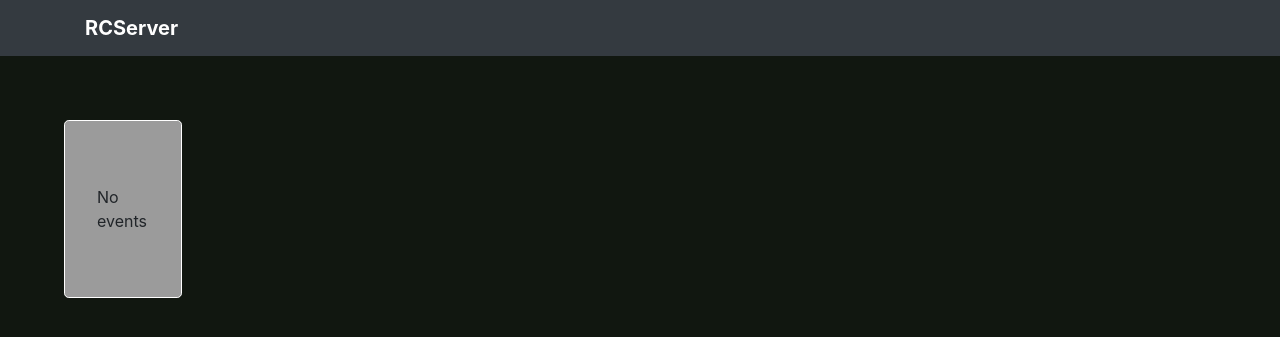
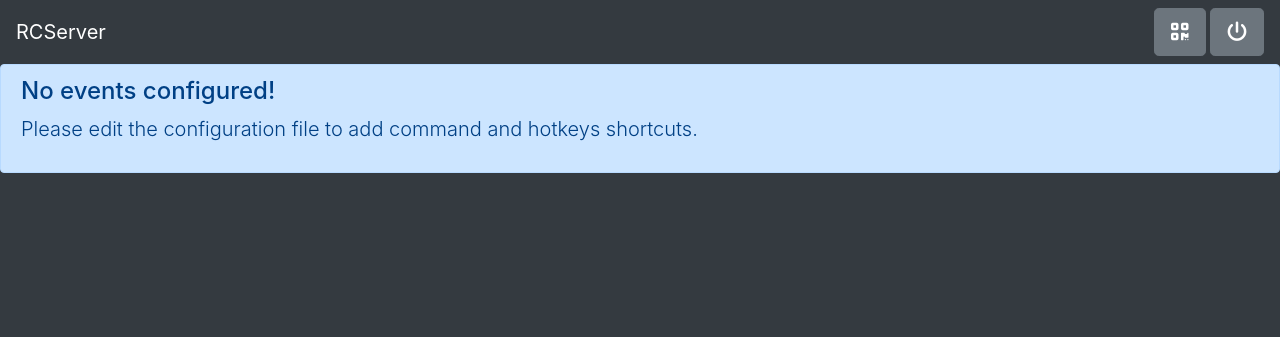
Before and after one commit to loiccoyle/thqm, a Python web app: template rc_server/templates/index.html in a window 1280 px wide. Shown: the top 337 px of the page. Run offline with Jinja, Linux system fonts and the light colour scheme; the template is opened without the code that fills it, so the values that code supplies are empty; some libraries are stand-ins or nearby versions.

Commit message:
redesign, cleanup, cli interface

```diff
--- a/rc_server/static/index.css
+++ b/rc_server/static/index.css
@@ -1,51 +1,56 @@
 .grid {
     display: grid;
-    grid-template-columns: repeat(auto-fill, minmax(8rem, 1fr));
-    grid-auto-rows: 1fr;
+    grid-template-columns: repeat(auto-fill, minmax(14rem, 1fr));
+    grid-gap: 10px;
 
     width: 90%;
     margin-left: auto;
     margin-right: auto;
-    margin-top: 5%;
+    margin-top: 2.5%;
 }
 
-.grid::before {
-    content: '';
-    width: 0;
-    padding-bottom: 100%;
-    grid-row: 1 / 1;
-    grid-column: 1 / 1;
-}
+/* .grid::before { */
+/*     content: ''; */
+/*     width: 0; */
+/*     padding-bottom: 100%; */
+/*     grid-row: 1 / 1; */
+/*     grid-column: 1 / 1; */
+/* } */
 
-.grid > *:first-child {
-    grid-row: 1 / 1;
-    grid-column: 1 / 1;
-}
+/* .grid > *:first-child { */
+/*     grid-row: 1 / 1; */
+/*     grid-column: 1 / 1; */
+/* } */
 
-.grid > * {
-    background: rgba(155,155,155,1);
-    border: 1px white solid;
-    margin-right: 10px;
-    margin-bottom: 10px;
-}
-
-.event > ul {
+.event-content > ul {
   list-style: none;
   padding: 0;
 }
 
-.event > ul li {
-  height: 20px;
-  width: 90%;
-  margin: 10px auto;
-  background: rgba(255,255,255, 0.2);
+.event-content {
+    height: 100%;
+    width: 100%;
+    padding: 0;
 }
+
 
 .debug-border{
     border: 2px solid green;
 }
 
 .event-icon {
-    max-height:100%;
-    max-width:100%;
+    max-height: 2.5rem;
+    padding: 0;
+    margin: -1.5rem;
+    vertical-align: middle;
+
 }
+
+@media all and (max-width: 1024px) {
+    .grid {
+        grid-template-columns: 1fr;
+    }
+    html{
+        font-size:32px;
+    }
+}
--- a/rc_server/templates/index.html
+++ b/rc_server/templates/index.html
@@ -2,46 +2,79 @@
 <html>
     <head>
         <title>RCServer</title>
-	<link rel="stylesheet" href="https://stackpath.bootstrapcdn.com/bootstrap/4.4.1/css/bootstrap.min.css" integrity="sha384-Vkoo8x4CGsO3+Hhxv8T/Q5PaXtkKtu6ug5TOeNV6gBiFeWPGFN9MuhOf23Q9Ifjh" crossorigin="anonymous">
-	<!-- <script src="https://ajax.googleapis.com/ajax/libs/jquery/3.1.0/jquery.min.js"></script> -->
+        <link rel="stylesheet" href="https://maxcdn.bootstrapcdn.com/bootstrap/4.0.0/css/bootstrap.min.css" integrity="sha384-Gn5384xqQ1aoWXA+058RXPxPg6fy4IWvTNh0E263XmFcJlSAwiGgFAW/dAiS6JXm" crossorigin="anonymous">
         <link rel="stylesheet" type="text/css" href="../static/index.css">
+        <script src="https://code.jquery.com/jquery-3.2.1.slim.min.js" integrity="sha384-KJ3o2DKtIkvYIK3UENzmM7KCkRr/rE9/Qpg6aAZGJwFDMVNA/GpGFF93hXpG5KkN" crossorigin="anonymous"></script>
+        <script src="https://cdnjs.cloudflare.com/ajax/libs/popper.js/1.12.9/umd/popper.min.js" integrity="sha384-ApNbgh9B+Y1QKtv3Rn7W3mgPxhU9K/ScQsAP7hUibX39j7fakFPskvXusvfa0b4Q" crossorigin="anonymous"></script>
+        <script src="https://maxcdn.bootstrapcdn.com/bootstrap/4.0.0/js/bootstrap.min.js" integrity="sha384-JZR6Spejh4U02d8jOt6vLEHfe/JQGiRRSQQxSfFWpi1MquVdAyjUar5+76PVCmYl" crossorigin="anonymous"></script>
+        <script src="https://kit.fontawesome.com/0f95db5029.js" crossorigin="anonymous"></script>
     </head>
 
-<body style="background-color:#111710">
+    <body class='bg-dark'>
         <header>
             <div class="navbar navbar-dark bg-dark box-shadow">
-        <div class="container d-flex justify-content-between">
-          <a href="#" class="navbar-brand d-flex align-items-center">
-            <strong>RCServer</strong>
-          </a>
+                <a href="#" class="navbar-brand">RCServer</a>
+
+                <div class="my-2 my-sm-0 rounded">
+                    <button type='button' class='btn btn-secondary btn-lg' title='Show QR code' data-toggle='modal' data-target='#qrcode'>
+                        <i class="fas fa-qrcode"></i>
+                    </button>
+                    <button type="button" class="btn btn-secondary btn-lg" onclick="submit_event('shutdown_rc_server')" title="Shutdown server">
+                        <i class="fas fa-power-off"></i>
+                    </button>
                 </div>
             </div>
         </header>
 
+        <!-- Modal -->
+        <div class="modal fade" id="qrcode" tabindex="-1" role="dialog" aria-labelledby="exampleModalLabel" aria-hidden="true">
+          <div class="modal-dialog" role="document">
+            <div class="modal-content bg-dark text-light">
+              <div class="modal-body text-center">
+                  <img src='../static/qr_code.svg' style="width: 100%">
+              </div>
+            </div>
+          </div>
+        </div>
+
         <main role="main">
+            {% if events %}
             <div class="grid">
-        {% if events %}
                 {% for e in events %}
-                <div class="event rounded text-center" onclick="submit_event('{{e.event}}')">
+                <div class='card bg-secondary text-light'>
+                    <a class='btn btn-secondary event-content' role='button' onclick="submit_event('{{e.event}}')">
+                        <div class="card-header">
                             {% if e.has_icon_path() %}
-                    <img src="{{e.icon_path}}" class="event-icon"></img>
+                            <img class="event-icon" src="{{e.icon_path}}">
                             {% else %}
-                    <ul>
-                        <li>{{e.event}}</li>
+                            {{e.event}}
+                            {% endif %}
+                        </div>
+                        <div class="card-body text-left m-0 px-2 pb-1">
+                            <!-- <h5 class="card-title">Dark card title</h5> -->
                             {% if e.has_exec_cmd() %}
-                            <li>{{e.exec_cmd}}</li>
+                            <p class='card-text'>
+                                <i class='fas fa-terminal'></i>
+                                <span class='float-right text-truncate' style="max-width: 85%;"  data-toggle="tooltip" data-placement="top" title="{{e.exec_cmd}}"><kbd>{{e.exec_cmd}}</kbd></span>
+                            </p>
                             {% endif %}
                             {% if e.has_exec_hotkey() %}
-                            <li>{{e.exec_hotkey}}</li>
-                        {% endif %}
-                    </ul>
+                            <p class='card-text'  >
+                                <i class='far fa-keyboard'></i>
+                                <span class='float-right text-truncate' style="max-width: 85%;" data-toggle="tooltip" data-placement="top" title="{{e.exec_hotkey}}"><kbd>{{e.exec_hotkey}}</kbd></span>
+                            </p>
                             {% endif %}
                         </div>
+                    </a>
+                </div>
                 {% endfor %}
+            </div>
             {% else %}
-            <div class='jumbotron'>No events</div>
+            <div class="alert alert-primary">
+                <h1 class="h4">No events configured!</h1>
+                <p class="lead">Please edit the configuration file to add command and hotkeys shortcuts.</p>
+            </div>
             {% endif %}
-        </div>
         </main>
 
         <script>
@@ -57,6 +90,10 @@
                         // console.log(data);
                     });
             }
+
+            $(function () {
+              $('[data-toggle="tooltip"]').tooltip()
+            })
         </script>
     </body>
 </html>
```
Also changed, not shown: rc_server/__main__.py (added, +25 -0 lines), rc_server/main.py (deleted, +0 -55 lines), rc_server/parser.py (+16 -0 lines), rc_server/server.py (added, +65 -0 lines), setup.py (added, +19 -0 lines), rc_server/static/play.png (deleted), rc_server/static/qr_code.png (deleted). Lines whose indentation alone changed are shown as unchanged.
